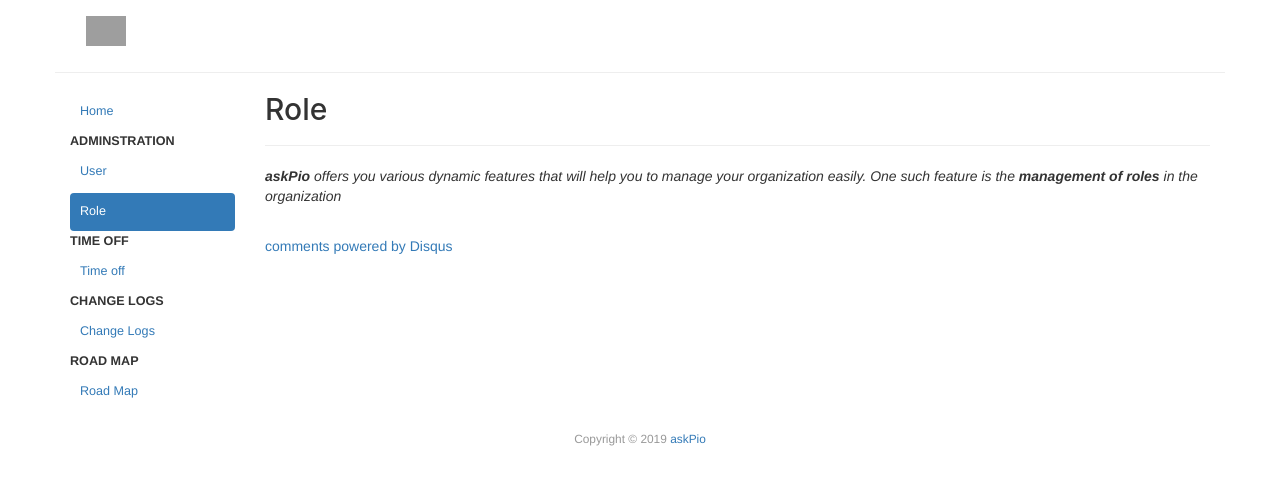
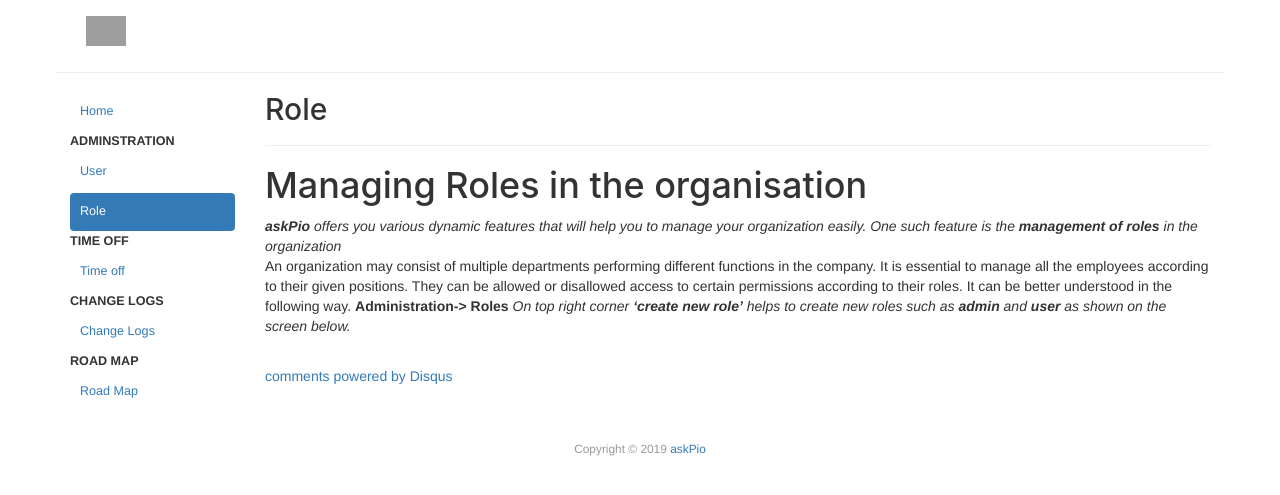
Before and after one commit to Harshgupta71/askPio_Documentation, a Jekyll site: the page built from _posts/2019-01-01-Role.md, in a window 1280 px wide. Shown: the top 495 px of the page. Built offline with Jekyll 4.4.1, drawn with Linux system fonts in a browser that asks for light colours; comment, search, counter and statistics services are not loaded; grey boxes are pictures that could not be loaded.

Commit message:
Update 2019-01-01-Role.md

```diff
--- a/_posts/2019-01-01-Role.md
+++ b/_posts/2019-01-01-Role.md
@@ -4,4 +4,8 @@ title: "Role"
 category: admin
 date: 2019-01-01 15:39:29
 ---
+<h1>Managing Roles in the organisation</h1>
 <em><strong>askPio</strong> offers you various dynamic features that will help you to manage your organization easily. One such feature is the <strong>management of roles</strong> in the organization</em>
+An organization may consist of multiple departments performing different functions in the company. It is essential to manage all the employees according to their given positions. They can be allowed or disallowed access to certain permissions according to their roles. It can be better understood in the following way.
+<strong>Administration-> Roles</strong>
+<em>On top right corner <strong>‘create new role’</strong> helps to create new roles such as <strong>admin</strong> and <strong>user</strong> as shown on the screen below.</em>
```
